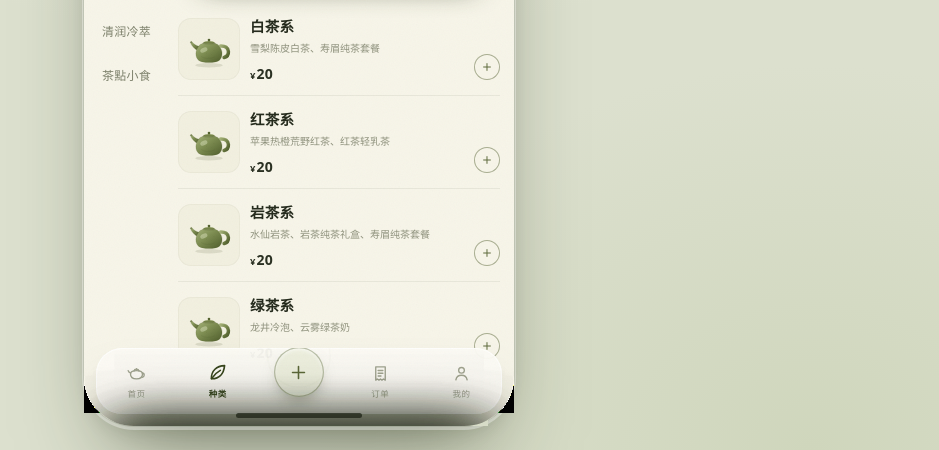
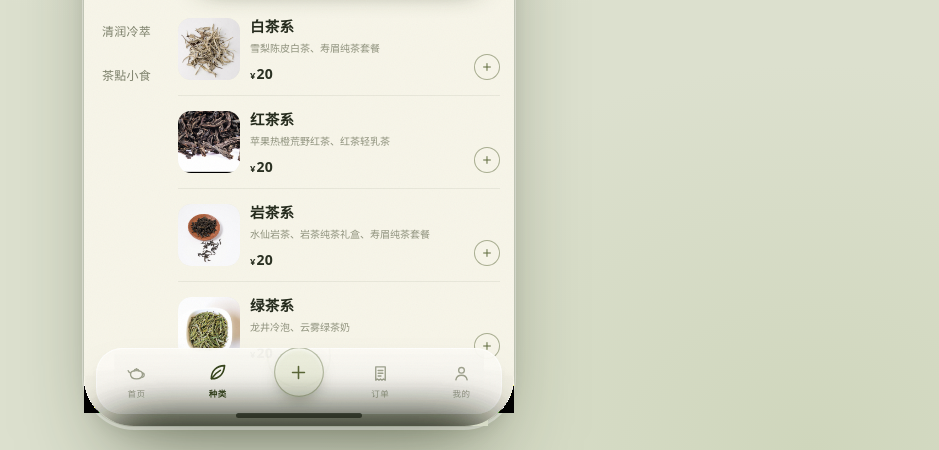
Before and after one commit to lupengguang/Unwinding-with-the-aroma-of-tea, a plain HTML site: page index.html in a window 1280 px wide. Both pictures are taken after a click on the button "种类". Shown: the part 350-800 px from the top of the page, without its empty margins (341-1280 px from the left). Drawn offline with nearby package versions, Linux system fonts and the light colour scheme; a web font is replaced by a local one.

Commit message:
feat: 四季茶香/轻乳奶茶/清润冷萃产品图替换为实拍图
- 10 款产品接入 assets 实拍缩略图，圆角裁切并保留悬停缩放动效
- 其余分类沿用原 SVG 插画

```diff
--- a/css/style.css
+++ b/css/style.css
@@ -560,7 +560,9 @@ svg{display:block;}
   box-shadow:inset 0 0 0 1px rgba(47,58,28,.04);
 }
 .product__thumb svg{width:50px;height:50px;transition:transform .5s var(--ease-out);}
+.product__thumb img{width:100%;height:100%;object-fit:cover;display:block;transition:transform .5s var(--ease-out);}
 .product:hover .product__thumb svg{transform:rotate(-6deg) scale(1.06);}
+.product:hover .product__thumb img{transform:scale(1.08);}
 .product__info{flex:1;min-width:0;padding-right:26px;}
 .product__info h4{font-size:14.5px;font-weight:600;letter-spacing:.02em;color:#252B1D;}
 .product__info p{
--- a/js/app.js
+++ b/js/app.js
@@ -36,10 +36,10 @@
       id: 'season', name: '四季茶香',
       banner: ['一壶清茶 · 慢茶时光', 'SEASONAL TEA COLLECTION'],
       products: [
-        { id: 'white', name: '白茶系', desc: '雪梨陈皮白茶、寿眉纯茶套餐', price: 20 },
-        { id: 'red', name: '红茶系', desc: '苹果热橙荒野红茶、红茶轻乳茶', price: 20 },
-        { id: 'rock', name: '岩茶系', desc: '水仙岩茶、岩茶纯茶礼盒、寿眉纯茶套餐', price: 20 },
-        { id: 'green', name: '绿茶系', desc: '龙井冷泡、云雾绿茶奶', price: 20 }
+        { id: 'white', name: '白茶系', desc: '雪梨陈皮白茶、寿眉纯茶套餐', price: 20, img: 'assets/白茶系.png' },
+        { id: 'red', name: '红茶系', desc: '苹果热橙荒野红茶、红茶轻乳茶', price: 20, img: 'assets/红茶系.png' },
+        { id: 'rock', name: '岩茶系', desc: '水仙岩茶、岩茶纯茶礼盒、寿眉纯茶套餐', price: 20, img: 'assets/岩茶系.png' },
+        { id: 'green', name: '绿茶系', desc: '龙井冷泡、云雾绿茶奶', price: 20, img: 'assets/绿茶系.png' }
       ]
     },
     {
@@ -55,18 +55,18 @@
       id: 'milk', name: '轻乳奶茶',
       banner: ['轻乳一盏 · 温柔半日', 'LIGHT MILK TEA'],
       products: [
-        { id: 'rockmilk', name: '岩茶厚乳茶', desc: '肉桂岩茶、轻乳顶、岩骨花香', price: 23 },
-        { id: 'osmanthus', name: '桂花乌龙拿铁', desc: '桂花乌龙、鲜牛乳、三分糖', price: 24 },
-        { id: 'whitemilk', name: '白茶轻乳', desc: '白牡丹、轻乳、清甜不腻', price: 22 }
+        { id: 'rockmilk', name: '岩茶厚乳茶', desc: '肉桂岩茶、轻乳顶、岩骨花香', price: 23, img: 'assets/岩茶厚乳茶.png' },
+        { id: 'osmanthus', name: '桂花乌龙拿铁', desc: '桂花乌龙、鲜牛乳、三分糖', price: 24, img: 'assets/桂花乌龙拿铁.png' },
+        { id: 'whitemilk', name: '白茶轻乳', desc: '白牡丹、轻乳、清甜不腻', price: 22, img: 'assets/白茶轻乳.png' }
       ]
     },
     {
       id: 'cold', name: '清润冷萃',
       banner: ['冷萃慢滴 · 清润回甘', 'COLD BREW TEA'],
       products: [
-        { id: 'dancong', name: '冷萃单丛', desc: '凤凰单丛、八小时冷萃、蜜兰香', price: 26 },
-        { id: 'lemon', name: '柠檬冷萃绿茶', desc: '香水柠檬、冷萃云雾绿', price: 22 },
-        { id: 'peach', name: '蜜桃乌龙冷萃', desc: '水蜜桃、白桃乌龙、气泡感', price: 23 }
+        { id: 'dancong', name: '冷萃单丛', desc: '凤凰单丛、八小时冷萃、蜜兰香', price: 26, img: 'assets/冷萃单丛.png' },
+        { id: 'lemon', name: '柠檬冷萃绿茶', desc: '香水柠檬、冷萃云雾绿', price: 22, img: 'assets/柠檬冷萃绿茶.png' },
+        { id: 'peach', name: '蜜桃乌龙冷萃', desc: '水蜜桃、白桃乌龙、气泡感', price: 23, img: 'assets/蜜桃乌龙冷萃.png' }
       ]
     },
     {
@@ -420,7 +420,9 @@
     productList.innerHTML = list.map((p, i) => `
       <article class="product" style="--d:${i * 55}ms">
         <div class="product__thumb">
-          <svg viewBox="0 0 120 120" aria-hidden="true"><use href="#art-teapot"/></svg>
+          ${p.img
+            ? `<img src="${p.img}" alt="${p.name}" loading="lazy">`
+            : '<svg viewBox="0 0 120 120" aria-hidden="true"><use href="#art-teapot"/></svg>'}
         </div>
         <div class="product__info">
           <h4>${p.name}</h4>
```
Also changed, not shown: assets/冷萃单丛.png (added), assets/岩茶厚乳茶.png (added), assets/岩茶系.png (added), assets/柠檬冷萃绿茶.png (added), assets/桂花乌龙拿铁.png (added), assets/白茶系.png (added), assets/白茶轻乳.png (added), assets/红茶系.png (added), assets/绿茶系.png (added), assets/蜜桃乌龙冷萃.png (added).
